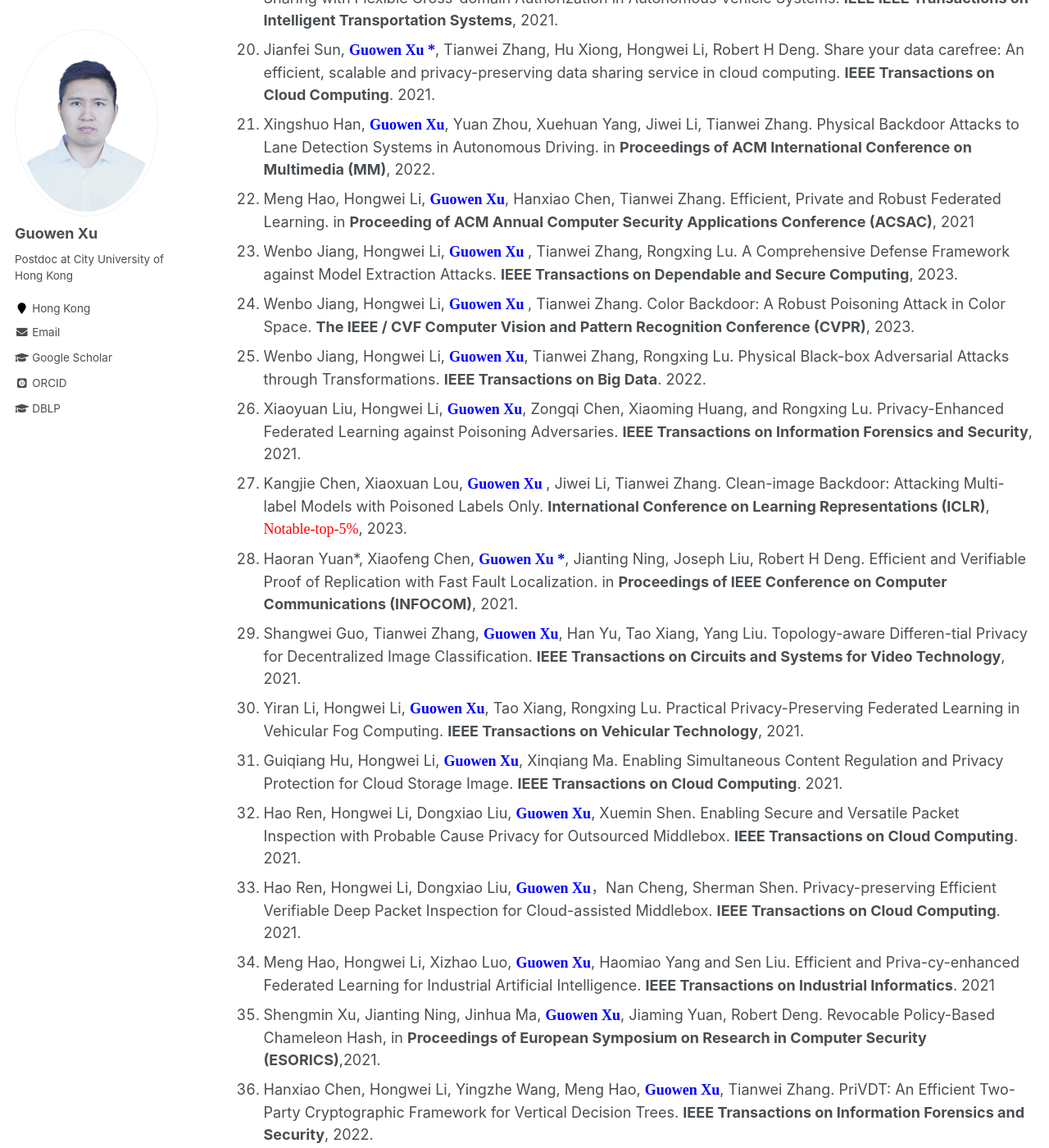
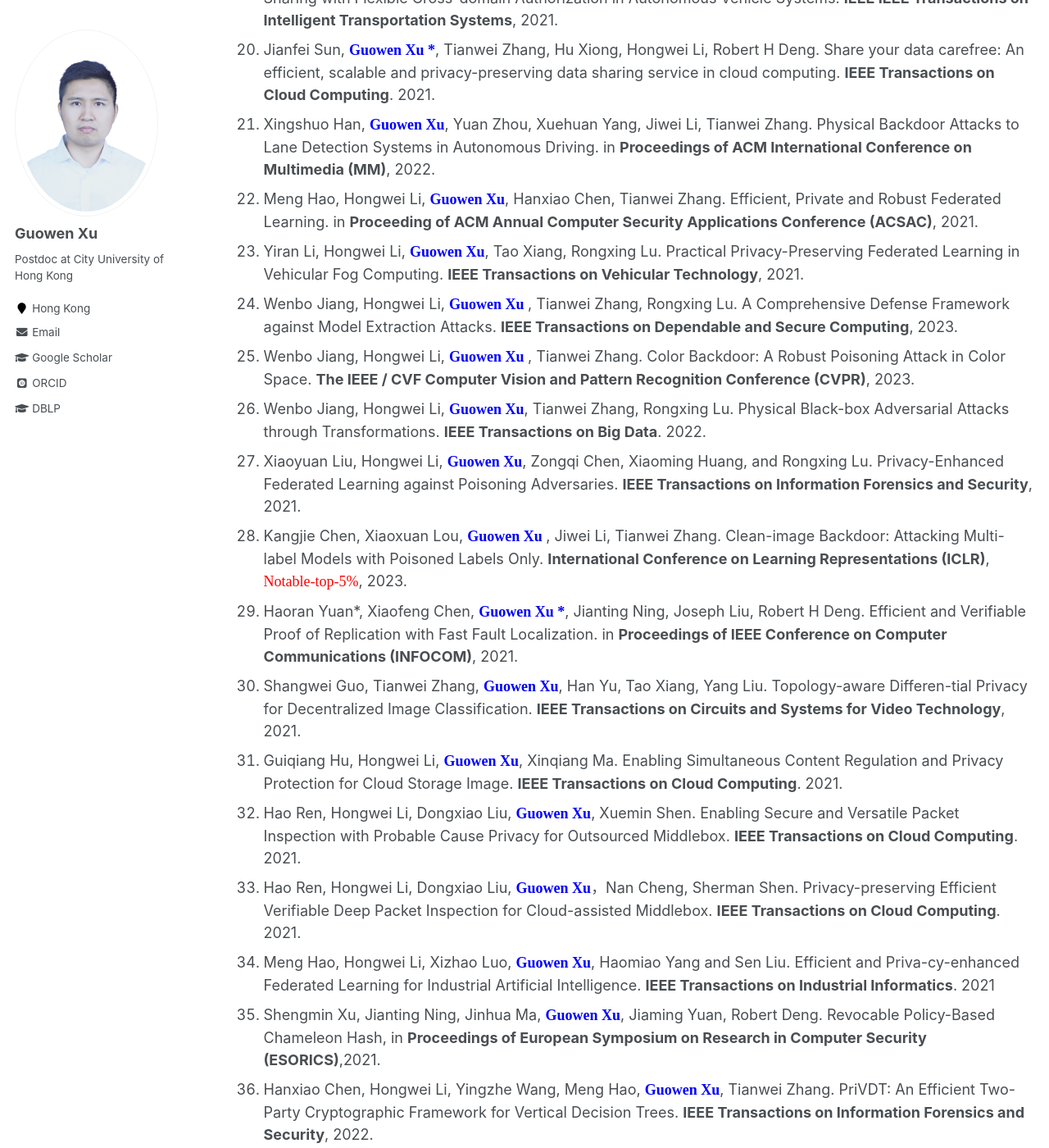
Before and after one commit to Guowen-xu/guowen-xu.github.io, a Jekyll site: the page built from _pages/publications.md, in a window 1280 px wide and 1400 px high, scrolled down 1811 px. Shown: the whole window at 82% size. Built offline with Jekyll 4.4.1, drawn with Linux system fonts in a browser that asks for light colours; some web fonts are replaced; part of the change alters nothing that is shown.

Commit message:
Update publications.md

```diff
--- a/_pages/publications.md
+++ b/_pages/publications.md
@@ -35,15 +35,15 @@ You can find my articles on my [Google Scholar](https://scholar.google.com.hk/ci
 19. Jianfei Sun,  **<font face="Times New Roman" color=blue size=4> Guowen Xu *</font>**, Tianwei Zhang, Xiaochun Cheng, Xingshuo Han, MingJian Tang. Secure Data Sharing with Flexible Cross-domain Authorization in Autonomous Vehicle Systems. **IEEE IEEE Transactions on Intelligent Transportation Systems**, 2021.
 20. Jianfei Sun,  **<font face="Times New Roman" color=blue size=4> Guowen Xu *</font>**, Tianwei Zhang, Hu Xiong, Hongwei Li, Robert H Deng. Share your data carefree: An efficient, scalable and privacy-preserving data sharing service in cloud computing. **IEEE Transactions on Cloud Computing**. 2021.
 21. Xingshuo Han, **<font face="Times New Roman" color=blue size=4> Guowen Xu</font>**, Yuan Zhou, Xuehuan Yang, Jiwei Li, Tianwei Zhang. Physical Backdoor Attacks to Lane Detection Systems in Autonomous Driving. in **Proceedings of ACM International Conference on Multimedia (MM)**, 2022.
-22. Meng Hao, Hongwei Li, **<font face="Times New Roman" color=blue size=4> Guowen Xu</font>**, Hanxiao Chen, Tianwei Zhang. Efficient, Private and Robust Federated Learning. in **Proceeding of ACM Annual Computer Security Applications Conference (ACSAC)**, 2021
-23. Wenbo Jiang, Hongwei Li, **<font face="Times New Roman" color=blue size=4> Guowen Xu </font>**, Tianwei Zhang, Rongxing Lu. A Comprehensive Defense Framework against Model Extraction Attacks. **IEEE Transactions on Dependable and Secure Computing**, 2023.
-24. Wenbo Jiang, Hongwei Li, **<font face="Times New Roman" color=blue size=4> Guowen Xu </font>**, Tianwei Zhang. Color Backdoor: A Robust Poisoning Attack in Color Space. **The IEEE / CVF Computer Vision and Pattern Recognition Conference (CVPR)**, 2023.
-25. Wenbo Jiang, Hongwei Li, **<font face="Times New Roman" color=blue size=4> Guowen Xu</font>**, Tianwei Zhang, Rongxing Lu. Physical Black-box Adversarial Attacks through Transformations. **IEEE Transactions on Big Data**. 2022.
-26. Xiaoyuan Liu, Hongwei Li, **<font face="Times New Roman" color=blue size=4> Guowen Xu</font>**, Zongqi Chen, Xiaoming Huang, and Rongxing Lu. Privacy-Enhanced Federated Learning against Poisoning Adversaries. **IEEE Transactions on Information Forensics and Security**, 2021.
-27. Kangjie Chen, Xiaoxuan Lou, **<font face="Times New Roman" color=blue size=4> Guowen Xu </font>**, Jiwei Li, Tianwei Zhang. Clean-image Backdoor: Attacking Multi-label Models with Poisoned Labels Only. **International Conference on Learning Representations (ICLR)**, <font face="Times New Roman" color=red size=4> Notable-top-5%</font>, 2023.
-28. Haoran Yuan\*, Xiaofeng Chen, **<font face="Times New Roman" color=blue size=4> Guowen Xu *</font>**, Jianting Ning, Joseph Liu, Robert H Deng.  Efficient and Verifiable Proof of Replication with Fast Fault Localization. in **Proceedings of IEEE Conference on Computer Communications (INFOCOM)**, 2021.
-29. Shangwei Guo, Tianwei Zhang, **<font face="Times New Roman" color=blue size=4> Guowen Xu</font>**, Han Yu, Tao Xiang, Yang Liu. Topology-aware Differen-tial Privacy for Decentralized Image Classification. **IEEE Transactions on Circuits and Systems for Video Technology**, 2021.
-31. Yiran Li, Hongwei Li,  **<font face="Times New Roman" color=blue size=4> Guowen Xu</font>**, Tao Xiang, Rongxing Lu. Practical Privacy-Preserving Federated Learning in Vehicular Fog Computing. **IEEE Transactions on Vehicular Technology**, 2021.
+22. Meng Hao, Hongwei Li, **<font face="Times New Roman" color=blue size=4> Guowen Xu</font>**, Hanxiao Chen, Tianwei Zhang. Efficient, Private and Robust Federated Learning. in **Proceeding of ACM Annual Computer Security Applications Conference (ACSAC)**, 2021.
+23. Yiran Li, Hongwei Li,  **<font face="Times New Roman" color=blue size=4> Guowen Xu</font>**, Tao Xiang, Rongxing Lu. Practical Privacy-Preserving Federated Learning in Vehicular Fog Computing. **IEEE Transactions on Vehicular Technology**, 2021.
+24. Wenbo Jiang, Hongwei Li, **<font face="Times New Roman" color=blue size=4> Guowen Xu </font>**, Tianwei Zhang, Rongxing Lu. A Comprehensive Defense Framework against Model Extraction Attacks. **IEEE Transactions on Dependable and Secure Computing**, 2023.
+25. Wenbo Jiang, Hongwei Li, **<font face="Times New Roman" color=blue size=4> Guowen Xu </font>**, Tianwei Zhang. Color Backdoor: A Robust Poisoning Attack in Color Space. **The IEEE / CVF Computer Vision and Pattern Recognition Conference (CVPR)**, 2023.
+26. Wenbo Jiang, Hongwei Li, **<font face="Times New Roman" color=blue size=4> Guowen Xu</font>**, Tianwei Zhang, Rongxing Lu. Physical Black-box Adversarial Attacks through Transformations. **IEEE Transactions on Big Data**. 2022.
+27. Xiaoyuan Liu, Hongwei Li, **<font face="Times New Roman" color=blue size=4> Guowen Xu</font>**, Zongqi Chen, Xiaoming Huang, and Rongxing Lu. Privacy-Enhanced Federated Learning against Poisoning Adversaries. **IEEE Transactions on Information Forensics and Security**, 2021.
+28. Kangjie Chen, Xiaoxuan Lou, **<font face="Times New Roman" color=blue size=4> Guowen Xu </font>**, Jiwei Li, Tianwei Zhang. Clean-image Backdoor: Attacking Multi-label Models with Poisoned Labels Only. **International Conference on Learning Representations (ICLR)**, <font face="Times New Roman" color=red size=4> Notable-top-5%</font>, 2023.
+29. Haoran Yuan\*, Xiaofeng Chen, **<font face="Times New Roman" color=blue size=4> Guowen Xu *</font>**, Jianting Ning, Joseph Liu, Robert H Deng.  Efficient and Verifiable Proof of Replication with Fast Fault Localization. in **Proceedings of IEEE Conference on Computer Communications (INFOCOM)**, 2021.
+30. Shangwei Guo, Tianwei Zhang, **<font face="Times New Roman" color=blue size=4> Guowen Xu</font>**, Han Yu, Tao Xiang, Yang Liu. Topology-aware Differen-tial Privacy for Decentralized Image Classification. **IEEE Transactions on Circuits and Systems for Video Technology**, 2021.
 32. Guiqiang Hu, Hongwei Li, **<font face="Times New Roman" color=blue size=4> Guowen Xu</font>**, Xinqiang Ma. Enabling Simultaneous Content Regulation and Privacy Protection for Cloud Storage Image. **IEEE Transactions on Cloud Computing**. 2021.
 33. Hao Ren, Hongwei Li, Dongxiao Liu,  **<font face="Times New Roman" color=blue size=4> Guowen Xu</font>**, Xuemin Shen. Enabling Secure and Versatile Packet Inspection with Probable Cause Privacy for Outsourced Middlebox. **IEEE Transactions on Cloud Computing**. 2021.
 34. Hao Ren, Hongwei Li, Dongxiao Liu,  **<font face="Times New Roman" color=blue size=4> Guowen Xu</font>**，Nan Cheng, Sherman Shen. Privacy-preserving Efficient Verifiable Deep Packet Inspection for Cloud-assisted Middlebox.  **IEEE Transactions on Cloud Computing**. 2021.
```
